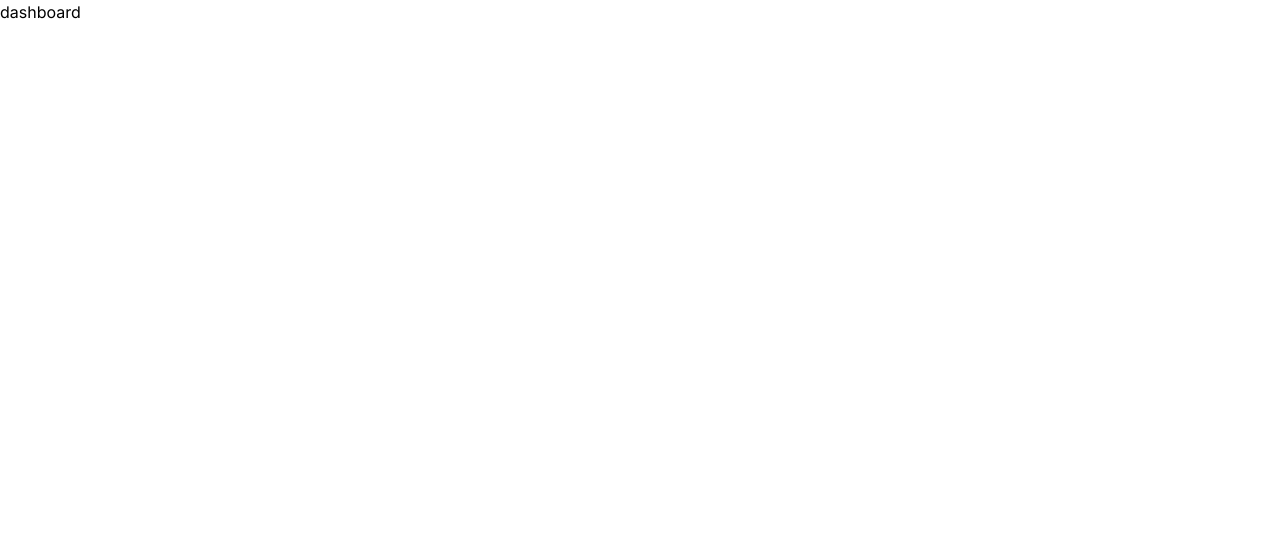
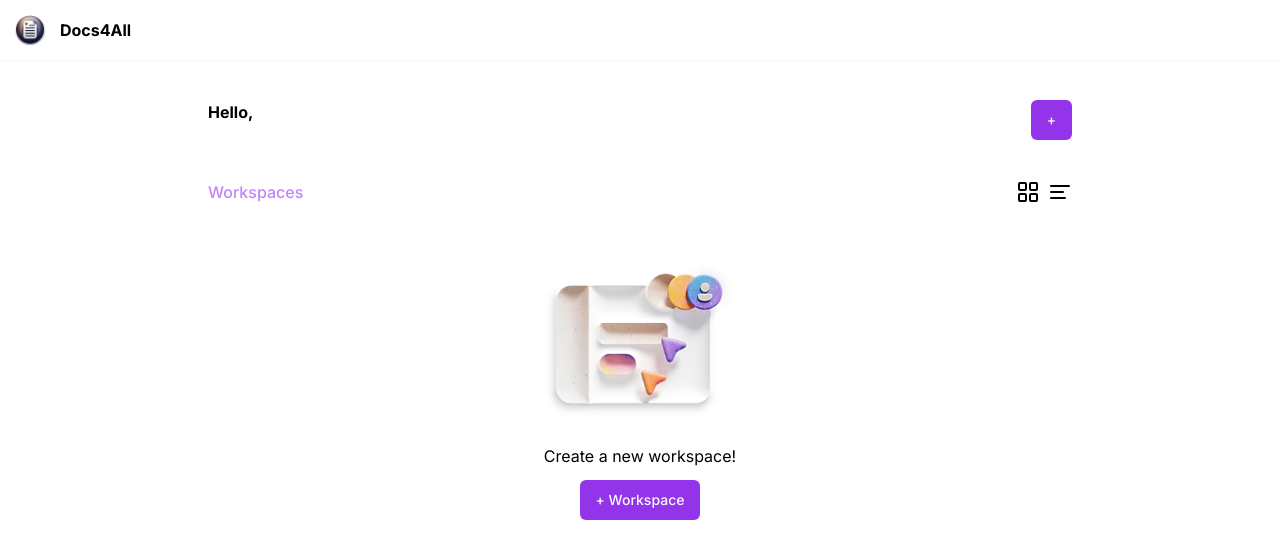
Before and after one commit to Adrian-Cura/Docs4All, a Next.js app: page /dashboard in a window 1280 px wide. Shown: the top 558 px of the page. Built offline with nearby package versions, Linux system fonts and the light colour scheme; no server answers.

Commit message:
Implement dashboard page

```diff
--- /dev/null
+++ b/app/(routes)/createworkspace/page.tsx
@@ -0,0 +1,7 @@
+import React from "react";
+
+function createWorkSpace() {
+  return <div>createWorkSpace</div>;
+}
+
+export default createWorkSpace;
--- a/app/(routes)/dashboard/page.tsx
+++ b/app/(routes)/dashboard/page.tsx
@@ -1,13 +1,11 @@
-import React from "react";
-import { UserButton } from "@clerk/nextjs";
+import Header from "@/components/layout/Header";
+import WorkSpaceList from "@/components/layout/WorkSpaceList";
 
 function dashboard() {
   return (
     <div>
-      dashboard
-      <div>
-        <UserButton />
-      </div>
+      <Header />
+      <WorkSpaceList />
     </div>
   );
 }
--- /dev/null
+++ b/components/layout/Header.tsx
@@ -0,0 +1,23 @@
+import Image from "next/image";
+import logo from "@/public/logo.png";
+import { OrganizationSwitcher, UserButton } from "@clerk/nextjs";
+
+function Header() {
+  return (
+    <div className=" flex justify-between shadow-sm">
+      <div className="flex">
+        <Image width={60} height={60} src={logo} alt="logo" />
+        <h2 className="self-center font-bold">Docs4All</h2>
+      </div>
+      <OrganizationSwitcher
+        afterCreateOrganizationUrl={"/dashboard"}
+        afterLeaveOrganizationUrl={"/dashboard"}
+      />
+      <div className="p-3">
+        <UserButton />
+      </div>
+    </div>
+  );
+}
+
+export default Header;
--- /dev/null
+++ b/components/layout/WorkSpaceList.tsx
@@ -0,0 +1,53 @@
+"use client";
+import React, { useState } from "react";
+import { useUser } from "@clerk/nextjs";
+import { Button } from "../ui/button";
+import { AlignLeft, LayoutGrid } from "lucide-react";
+import workspaceImage from "@/public/workspace.png";
+import Image from "next/image";
+import Link from "next/link";
+
+function WorkSpaceList() {
+  const { user } = useUser();
+  const [list, setList] = useState([]);
+
+  return (
+    <div className="my-10 p10 md:px-24 lg:px-36 xl:px-52">
+      <div className="flex justify-between">
+        <h2 className="font-bold">Hello, {user?.firstName}</h2>
+        <Link href={"/createworkspace"}>
+          <Button className=" bg-purple-600 hover:bg-purple-800">+</Button>
+        </Link>
+      </div>
+      <div className="mt-10 flex justify-between">
+        <div>
+          <h2 className="font-medium text-purple-400">Workspaces</h2>
+        </div>
+        <div className="flex gap-2">
+          <LayoutGrid />
+          <AlignLeft />
+        </div>
+      </div>
+      {list?.length === 0 ? (
+        <div className="flex flex-col justify-center items-center my-10">
+          <Image
+            src={workspaceImage}
+            alt="Workspace image"
+            width={200}
+            height={200}
+          />
+          <h2>Create a new workspace!</h2>
+          <Link href={"/createworkspace"}>
+            <Button className="my-3 bg-purple-600 hover:bg-purple-800">
+              + Workspace
+            </Button>
+          </Link>
+        </div>
+      ) : (
+        <div>Workspace List</div>
+      )}
+    </div>
+  );
+}
+
+export default WorkSpaceList;
```
Also changed, not shown: public/logo.png (added), public/workspace.png (added).
